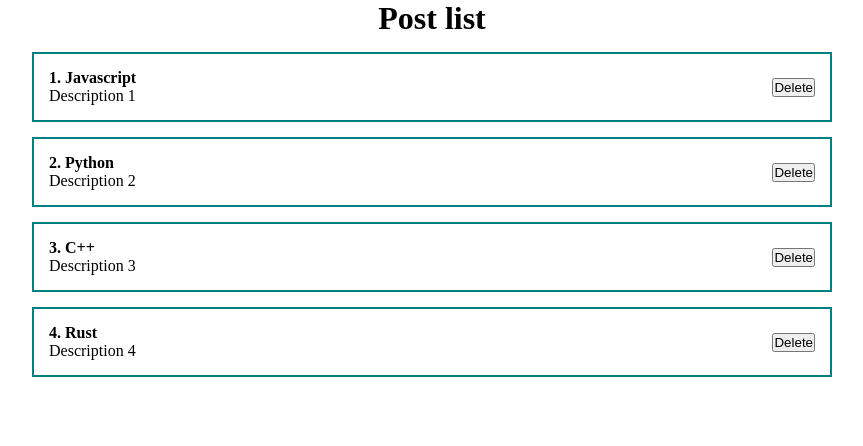
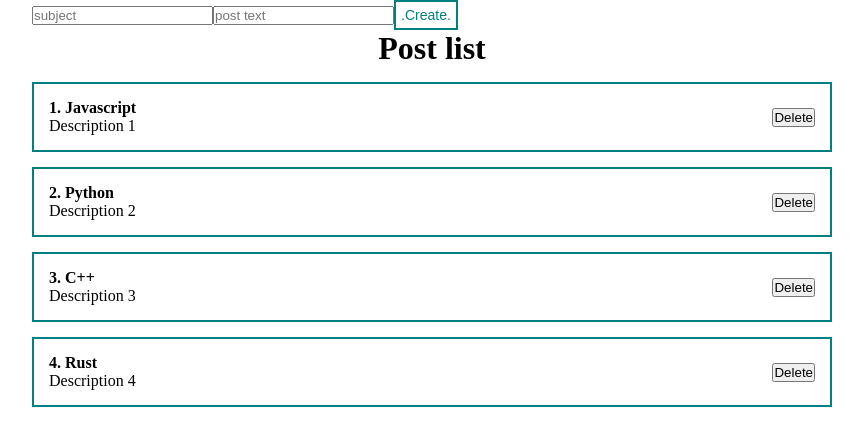
Before and after one commit to sumenko/hello_react, a React (Create React App) app: page / in a window 1280 px wide. Shown: the top 446 px of the page, without its empty margins (208-1071 px from the left). Built offline with nearby package versions, Linux system fonts and the light colour scheme; the HTML template or start-up script is replaced by a standard one.

Commit message:
add mybutton

```diff
--- a/src/App.js
+++ b/src/App.js
@@ -1,5 +1,6 @@
 import React, {useState} from 'react';
-import PostList from './components/PostList'
+import PostList from './components/PostList';
+import MyButton from './components/UI/MyButton';
 import './styles/App.css';
 
 function App() {
@@ -12,6 +13,11 @@ function App() {
   let title = "Post list";
   return (
     <div className="App">
+      <form>
+          <input placeholder="subject" type="text"/>
+          <input placeholder="post text" type="text"/>
+          <MyButton>Create</MyButton>
+      </form>
       <PostList posts={posts} title={title}/>
     </div>
   );
--- /dev/null
+++ b/src/components/UI/MyButton.jsx
@@ -0,0 +1,13 @@
+import React from 'react';
+import classes from './MyButton.module.css';
+
+
+const MyButton = ({children, ...props}) => {
+    return (
+        <button {...props} className={classes.myBtn}>
+            .{children}.
+        </button>
+    );
+}
+
+export default MyButton;
--- /dev/null
+++ b/src/components/UI/MyButton.module.css
@@ -0,0 +1,8 @@
+.myBtn  {
+    padding: 5px;
+    color: teal;
+    font-size: 14px;
+    background: transparent;
+    border: 2px solid teal;
+    cursor: pointer;
+}
```
